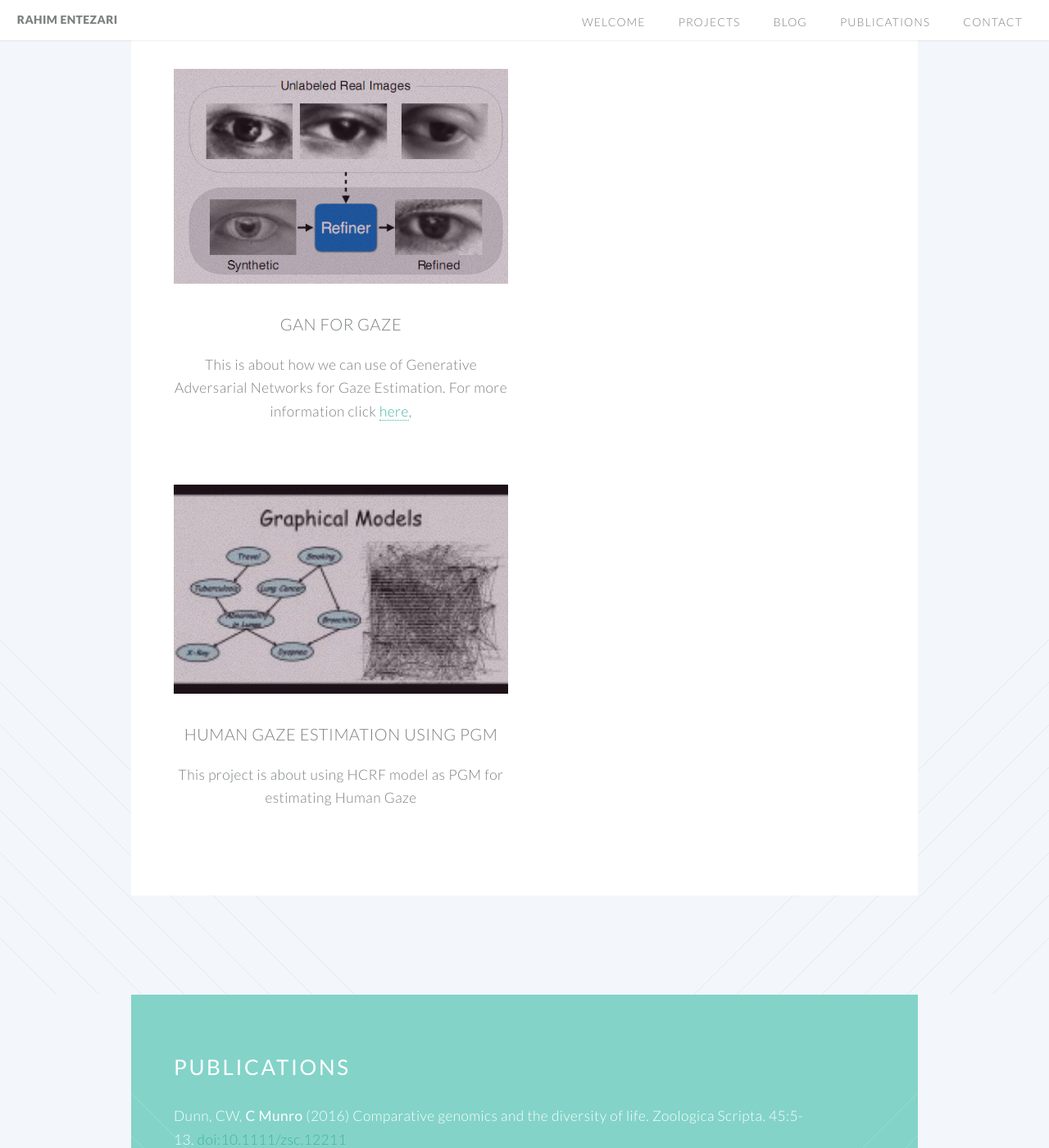
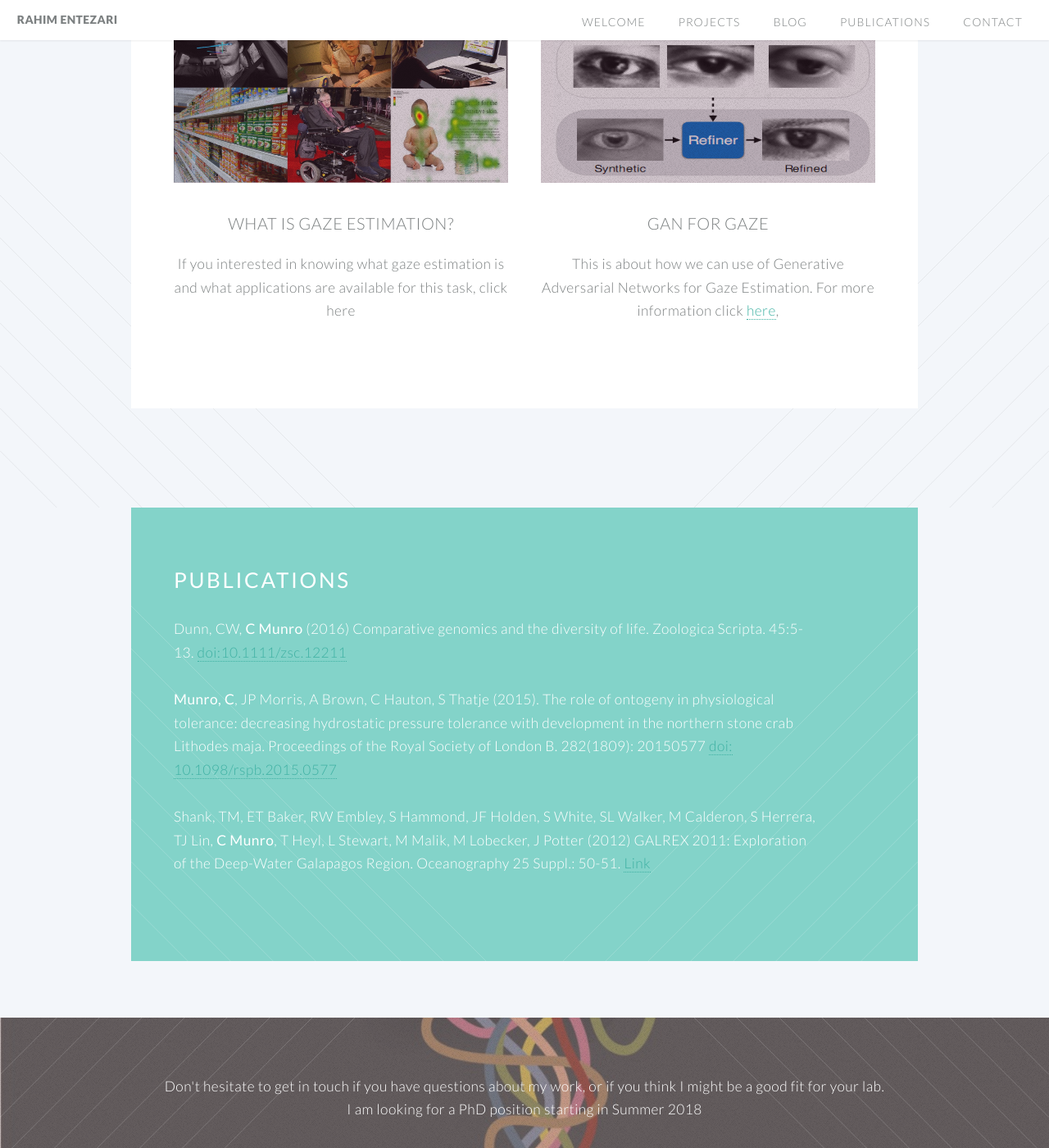
Before and after one commit to rahimentezari/rahim.github.io, a Jekyll site: the page built from index.html, in a window 1280 px wide and 1400 px high, scrolled down 2741 px. Shown: the whole window at 82% size. Built offline with Jekyll 4.4.1, drawn with Linux system fonts in a browser that asks for light colours.

Commit message:
Update index.html

```diff
--- a/index.html
+++ b/index.html
@@ -94,7 +94,7 @@
 							<div class="6u">
 
 								<section>
-									<a href="#" class="image featured"><img src="images/gan.jpg" alt="" /></a>
+									<a href="#" class="image featured"><img src="images/gan.jpg" alt="HTML5 Icon" width="50" height="200"> </a>
 									<header>
 										<h3>Generative Adversarial Networks</h3>
 									</header>
@@ -105,7 +105,7 @@
 							<div class="6u">
 
 								<section>
-									<a href="#" class="image featured"><img src="images/network.png" alt="" /></a>
+									<a href="#" class="image featured"><img src="images/network.png" alt="HTML5 Icon" width="50" height="200"> </a>
 									<header>
 										<h3>Videos with Scene Dynamics</h3>
 									</header>
@@ -114,8 +114,19 @@
 
 							</div>
 							<div class="6u">
+
 								<section>
-									<a href="#" class="image featured"><img src="images/gan-gaze.png" alt="" /></a>
+									<a href="#" class="image featured"><img src="images/gaze-app.jpg" alt="HTML5 Icon" width="50" height="200"> </a>
+									<header>
+										<h3>What is Gaze Estimation?</h3>
+									</header>
+									<p> If you interested in knowing what gaze estimation is and what applications are available for this task, click here</p>
+								</section>
+
+							</div>
+							<div class="6u">
+								<section>
+									<a href="#" class="image featured"><img src="images/gan-gaze.png"alt="HTML5 Icon" width="50" height="200"> </a>
 									<header>
 										<h3>GAN for Gaze</h3>
 									</header>
@@ -124,21 +135,9 @@
 
 							</div>
 
-						</div>
-						<div class="row">
-							<div class="6u">
-
-								<section>
-									<a href="#" class="image featured"><img src="images/gaze-pgm1.jpg" alt="" /></a>
-									<header>
-										<h3>Human Gaze Estimation Using PGM</h3>
-									</header>
-									<p> This project is about using HCRF model as PGM for estimating Human Gaze</p>
-								</section>
-
-							</div>
 
 						</div>
+
 
 
 					</section>
```
